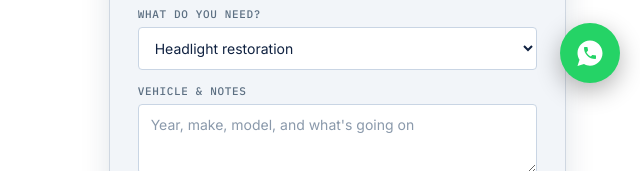
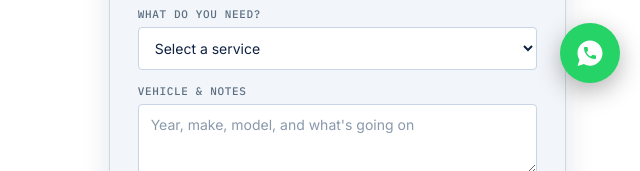
Before and after one commit to ClearBeam/clearbeam-site, a website: page quote.html in a window 1280 px wide. Shown: the part 629-800 px from the top of the page, 640-1280 px from the left. Drawn offline with nearby package versions, Linux system fonts and the light colour scheme; no server answers.

Commit message:
Add Select a service placeholder first in quote form

```diff
--- a/quote.html
+++ b/quote.html
@@ -127,7 +127,8 @@
 
           <div class="field">
             <label for="qservice">What do you need?</label>
-            <select id="qservice" name="service">
+            <select id="qservice" name="service" required>
+              <option value="" disabled selected>Select a service</option>
               <option>Headlight restoration</option>
               <option>Battery / won't start</option>
               <option>Brakes</option>
```
